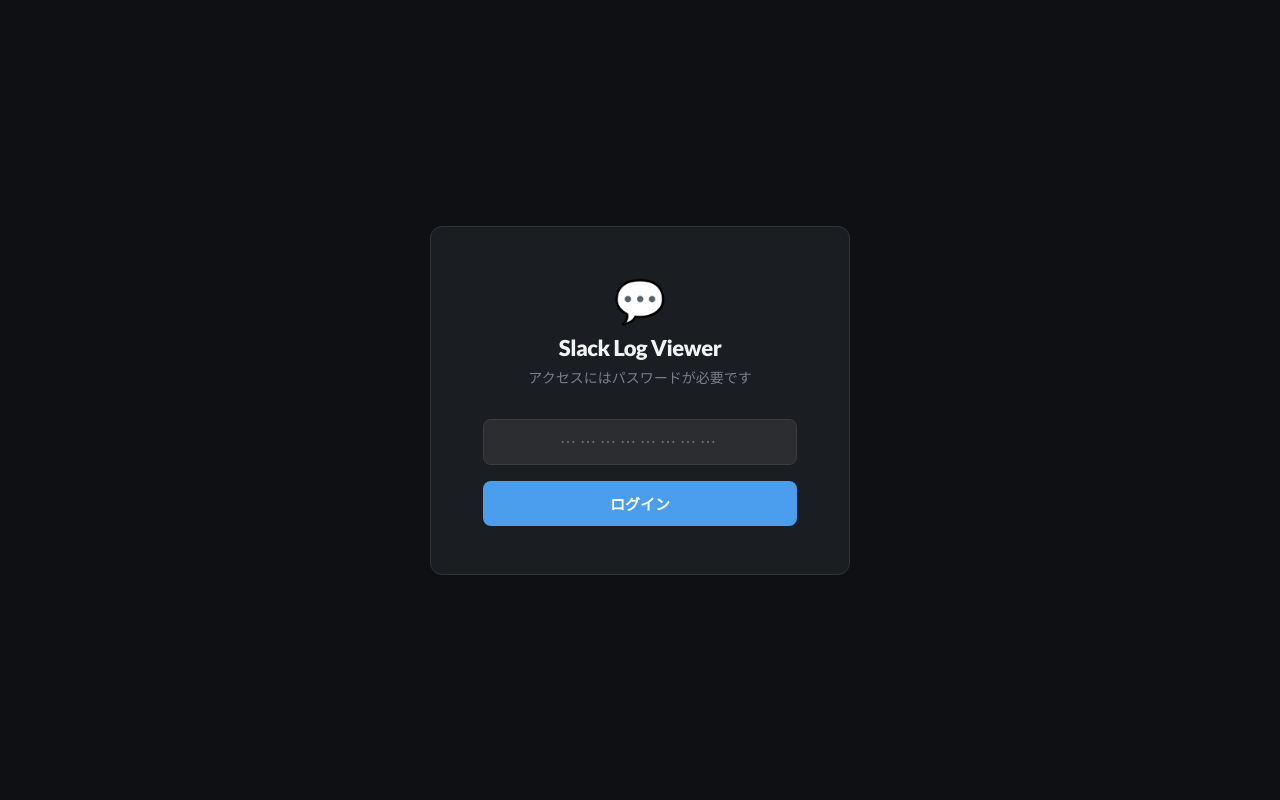
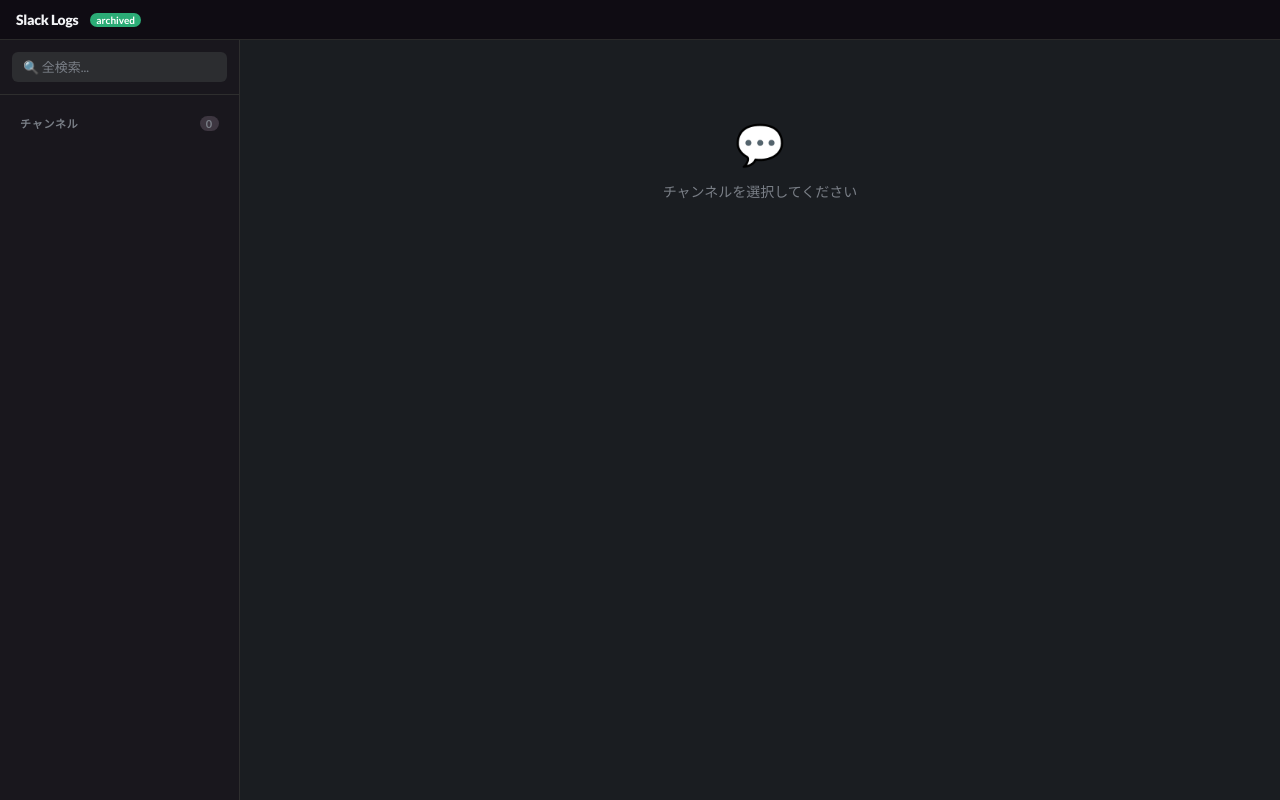
Before and after one commit to Kanata-piano/slack-log-viewer, a plain HTML site: page docs/index.html in a window 1280 px wide. Drawn offline with Linux system fonts and the light colour scheme.

Commit message:
Update index.html

```diff
--- a/docs/index.html
+++ b/docs/index.html
@@ -120,7 +120,7 @@
 </head>
 <body>
 
-<div id="password-screen">
+<div id="password-screen" style="display:none">
   <div class="pw-box">
     <div class="pw-logo">💬</div>
     <div class="pw-title">Slack Log Viewer</div>
@@ -131,7 +131,7 @@
   </div>
 </div>
 
-<div id="app">
+<div id="app" class="visible">
   <div class="workspace-bar">
     <span class="workspace-name" id="workspace-name">Slack Logs</span>
     <span class="workspace-badge">archived</span>
```
